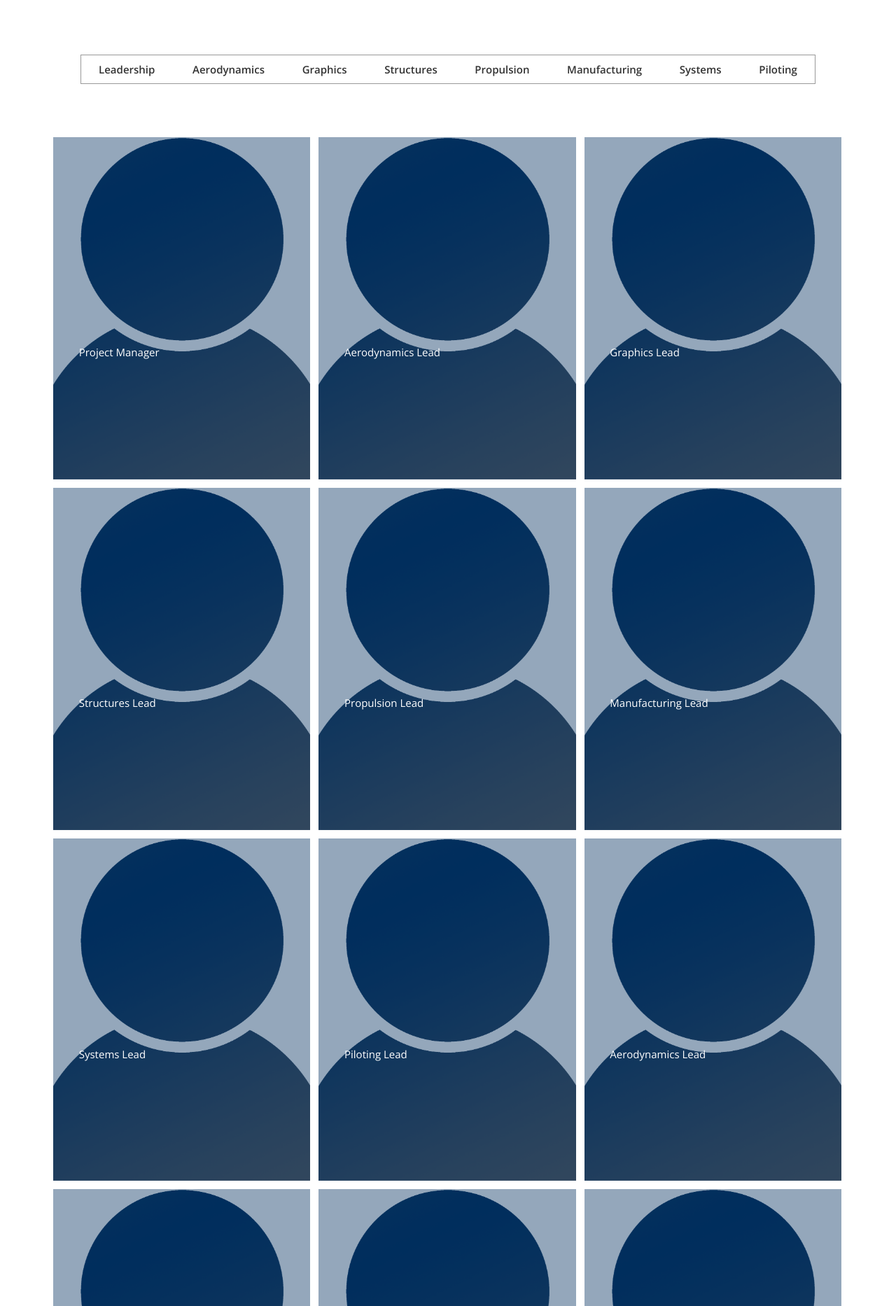
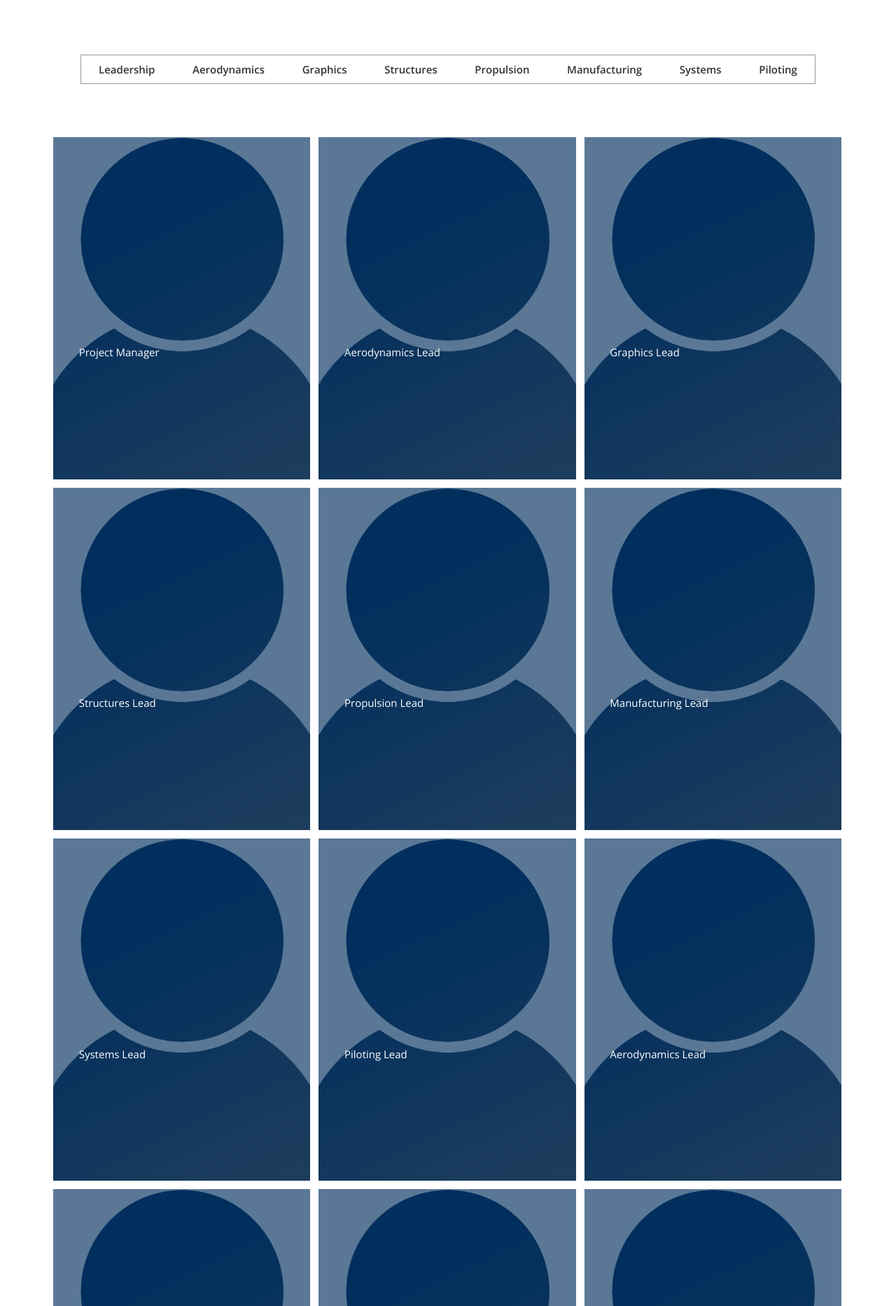
Before and after one commit to BYU-Aeronautics-Club/DBF, a Jekyll site: the page built from members.html, in a window 1280 px wide. Shown: the part 424-2290 px from the top of the page at 70% size. Built offline with Jekyll 4.4.1, drawn with Linux system fonts in a browser that asks for light colours; nearby versions of some CDN libraries; some web fonts are replaced.

```diff
--- a/css/airspace.css
+++ b/css/airspace.css
@@ -616,7 +616,7 @@
   bottom: 0;
   right: 0;
   left: 0;
-  background: #002f5d6b;
+  background: #002f5da5;
   opacity: 1.0;
   /* -webkit-transition: .3s all;
   -o-transition: .3s all;
```
